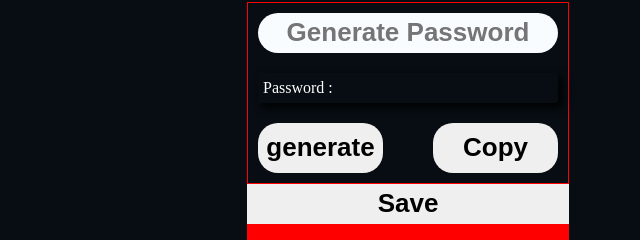
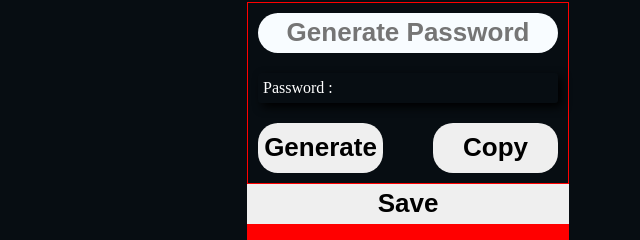
Before and after one commit to arafat013n/Random-pass-generator, a plain HTML site: page index.html in a window 1280 px wide. Shown: the part 246-486 px from the top of the page, 232-872 px from the left. Drawn offline with Linux system fonts and the light colour scheme.

Commit message:
Update index.html

```diff
--- a/index.html
+++ b/index.html
@@ -22,7 +22,7 @@
          </div>
          <div class="button">
             <button id="generateBtn">
-               generate
+               Generate
             </button>
             <button id="copyBtn">
                Copy
```
